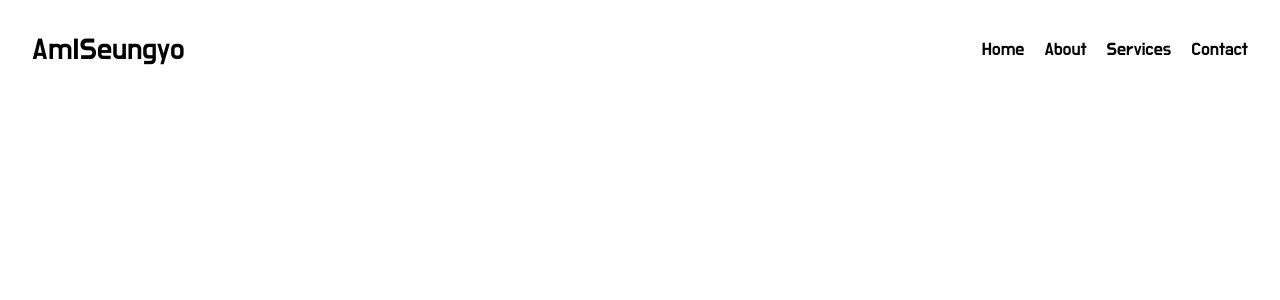
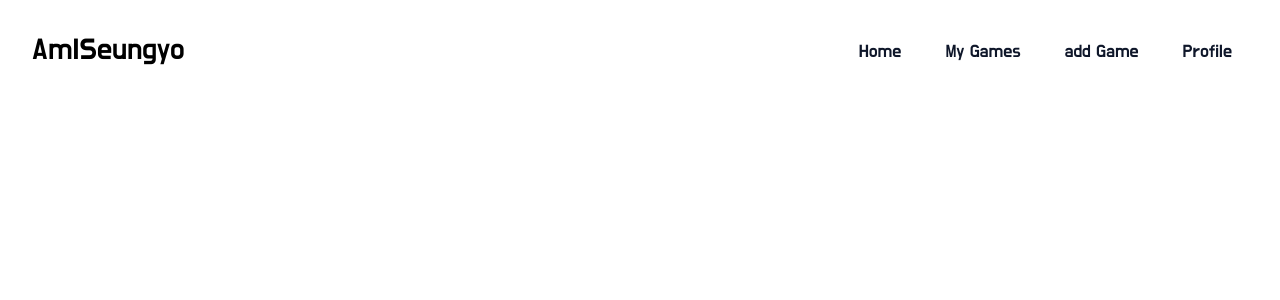
Before and after one commit to khs0727/Amiseungyo, a Next.js app: page / in a window 1280 px wide. Shown: the top 300 px of the page. Built offline with nearby package versions, Linux system fonts and the light colour scheme.

Commit message:
feat: nav ui 수정

```diff
--- a/src/components/nav.tsx
+++ b/src/components/nav.tsx
@@ -3,6 +3,7 @@
 import { useThemeStore } from '@/store/themeStore';
 import { TEAMCOLORS, TeamNames } from '@/constants/teams';
 import Link from 'next/link';
+import { Button } from './ui/button';
 
 export default function Nav() {
   const team = useThemeStore((state) => state.team as TeamNames);
@@ -12,11 +13,27 @@ export default function Nav() {
   return (
     <nav className={`p-8 ${navClass} flex justify-between`}>
       <h1 className="text-3xl text-#f8fafc">AmISeungyo</h1>
-      <div className="flex gap-5 items-center text-lg text-#f8fafc">
-        <Link href="/home">Home</Link>
-        <Link href="/about">About</Link>
-        <Link href="/services">Services</Link>
-        <Link href="/contact">Contact</Link>
+      <div className="flex gap-3 items-center">
+        <Link href="/home" passHref>
+          <Button variant="link" className="text-lg">
+            Home
+          </Button>
+        </Link>
+        <Link href="/myGames">
+          <Button variant="link" className="text-lg">
+            My Games
+          </Button>
+        </Link>
+        <Link href="/addGame">
+          <Button variant="link" className="text-lg">
+            add Game
+          </Button>
+        </Link>
+        <Link href="/profile">
+          <Button variant="link" className="text-lg">
+            Profile
+          </Button>
+        </Link>
       </div>
     </nav>
   );
--- a/src/components/ui/button.tsx
+++ b/src/components/ui/button.tsx
@@ -26,6 +26,7 @@ const buttonVariants = cva(
         default: 'h-10 px-4 py-2',
         sm: 'h-9 rounded-md px-3',
         lg: 'h-11 rounded-md px-8',
+
         auto: 'h-auto w-auto', // icon
       },
     },
```
